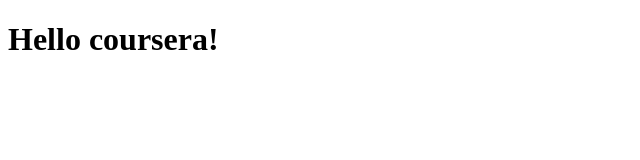
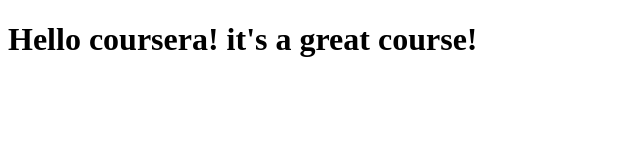
Before and after one commit to lelenanam/coursera-test, a plain HTML site: page site/index.html in a window 1280 px wide. Shown: the whole page, without its empty margins (0-640 px from the left). Drawn offline with Linux system fonts and the light colour scheme.

Commit message:
Small addition to our page content.

```diff
--- a/site/index.html
+++ b/site/index.html
@@ -4,6 +4,6 @@
 	<title>Hello coursera!</title>
 </head>
 <body>
-<h1>Hello coursera!</h1>
+<h1>Hello coursera! it's a great course!</h1>
 </body>
 </html>
```
